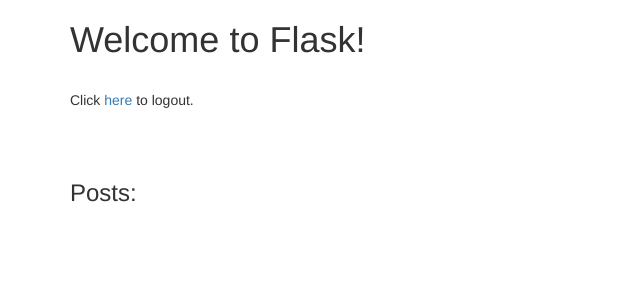
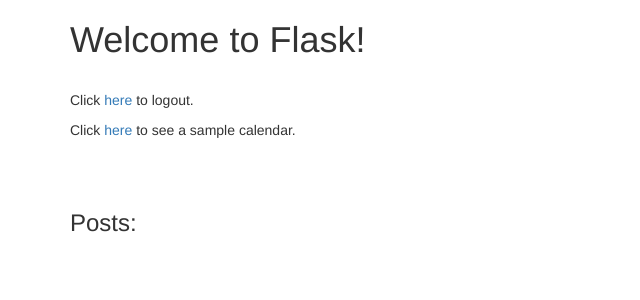
Before and after one commit to CharisaP/pnc-scheduler, a Flask app: page / in a window 1280 px wide. Shown: the top 300 px of the page, without its empty margins (0-640 px from the left). Run offline with Flask 2, Linux system fonts and the light colour scheme; the visitor is signed in with stand-in values (Sample User, id 1); data that the repository does not hold is empty; some libraries are stand-ins or nearby versions.

Commit message:
include click sample

```diff
--- a/templates/index.html
+++ b/templates/index.html
@@ -4,6 +4,7 @@
 <h1>Welcome to Flask!</h1>
 <br>
 <p>Click <a href="/logout">here</a> to logout.</p>
+<p>Click <a href="/sample">here</a> to see a sample calendar. </p>
 <br><br>
 <h3>Posts:<h3>
 {% for post in posts %}
```
